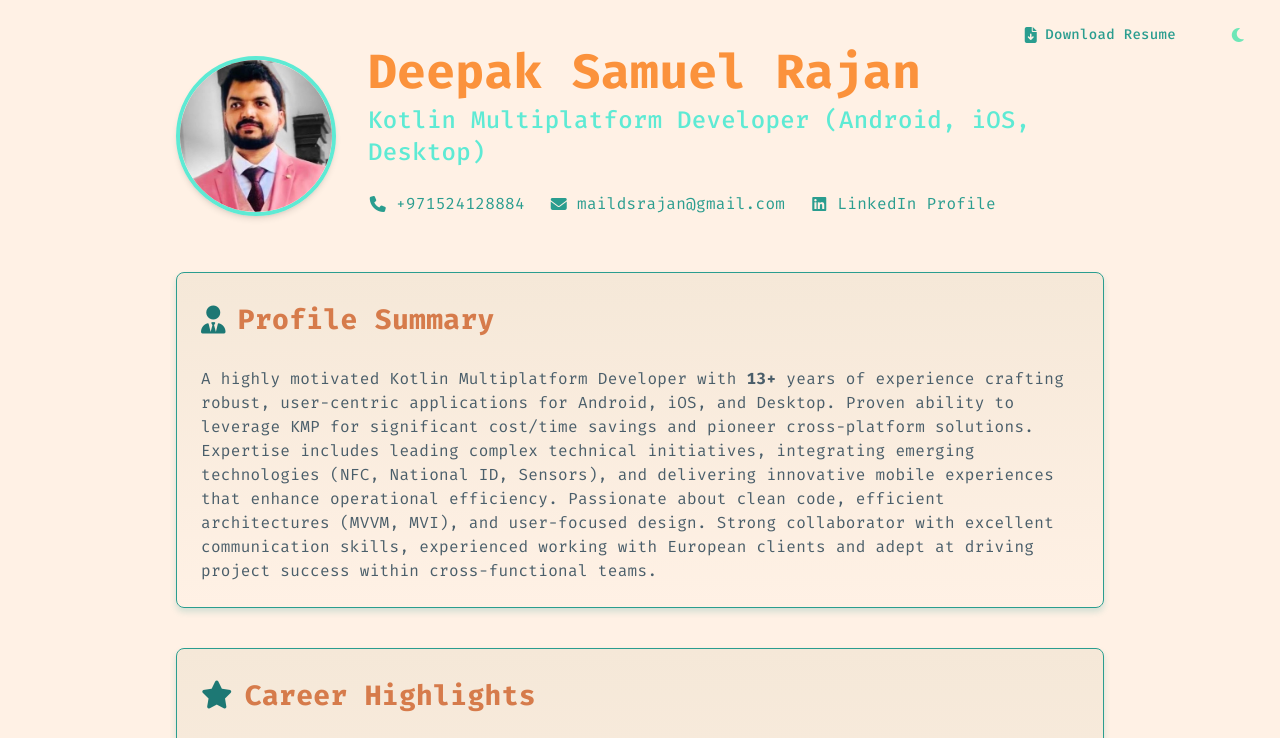
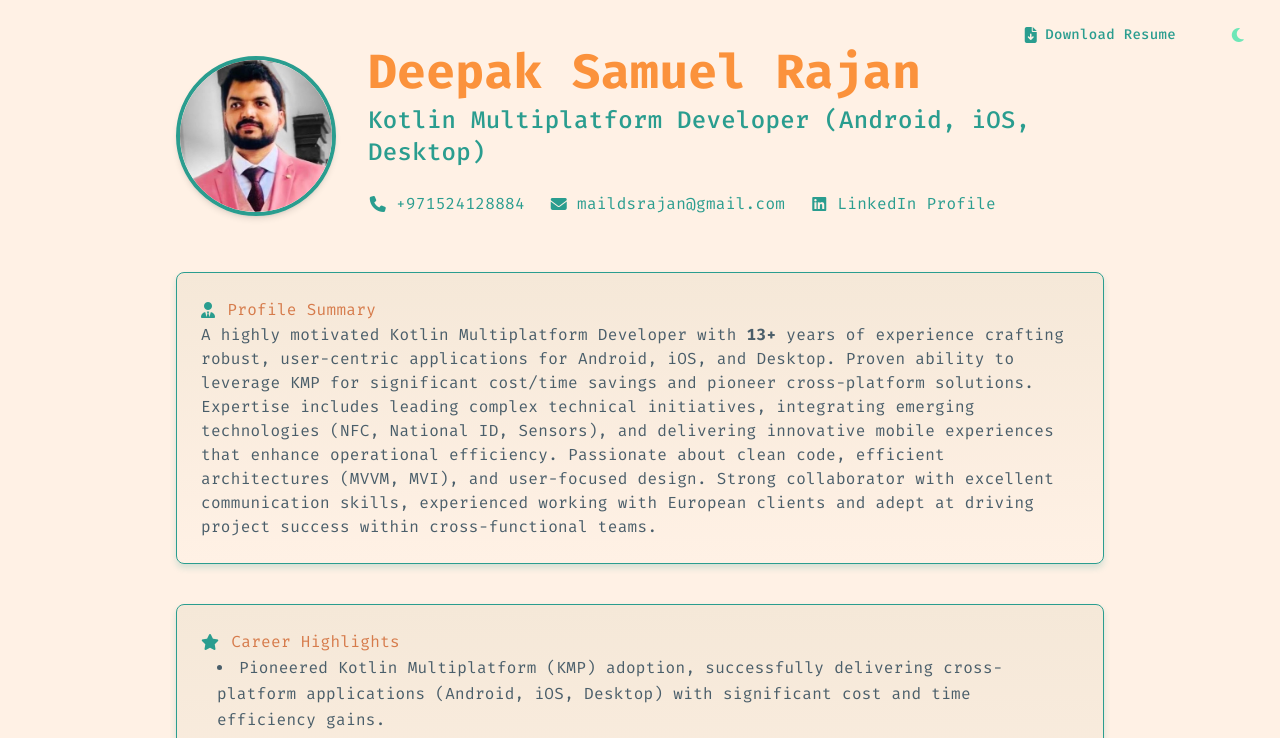
Before and after one commit to yzzkvf/deepak, a plain HTML site: page index.html in a window 1280 px wide. Both pictures are taken after a click on the label 1228 px from the left and 35 px from the top of the page. Shown: the top 738 px of the page. Drawn offline with nearby package versions, Linux system fonts and the light colour scheme.

Commit message:
teal color updated again

```diff
--- a/styles.css
+++ b/styles.css
@@ -5,9 +5,10 @@
     --text-dark: #e5e7eb;
     --text-light: #4a5e6a;
     --button-text-dark: #34d399;
- lạnh
+}
 
-html, body {
+html,
+body {
     font-family: 'Fira Mono', monospace;
     background-color: var(--bg-dark);
     color: var(--text-dark);
@@ -39,7 +40,7 @@ body.light-mode .pastel-section {
 }
 
 body.light-mode .pastel-accent {
-    color: #1d7874;
+    color: #2a9d8f;
 }
 
 .pastel-accent:hover {
@@ -443,3 +444,13 @@ body.light-mode .contact-info i {
 body.light-mode .contact-info i:hover {
     color: #52b4a8;
 }
+
+/* Profile picture border in light mode */
+body.light-mode img.border-teal-300 {
+    border-color: #2a9d8f;
+}
+
+/* Job title text in light mode */
+body.light-mode p.text-teal-300 {
+    color: #2a9d8f;
+}
```
